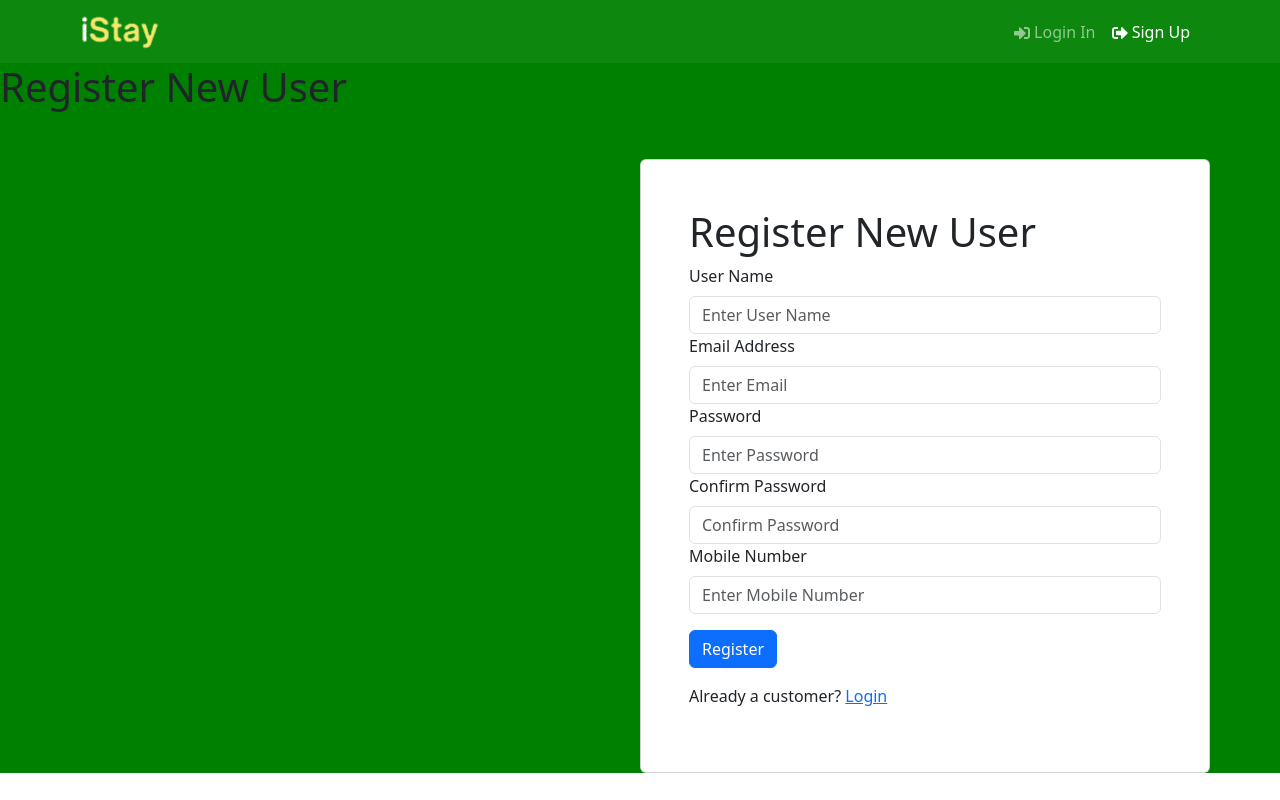
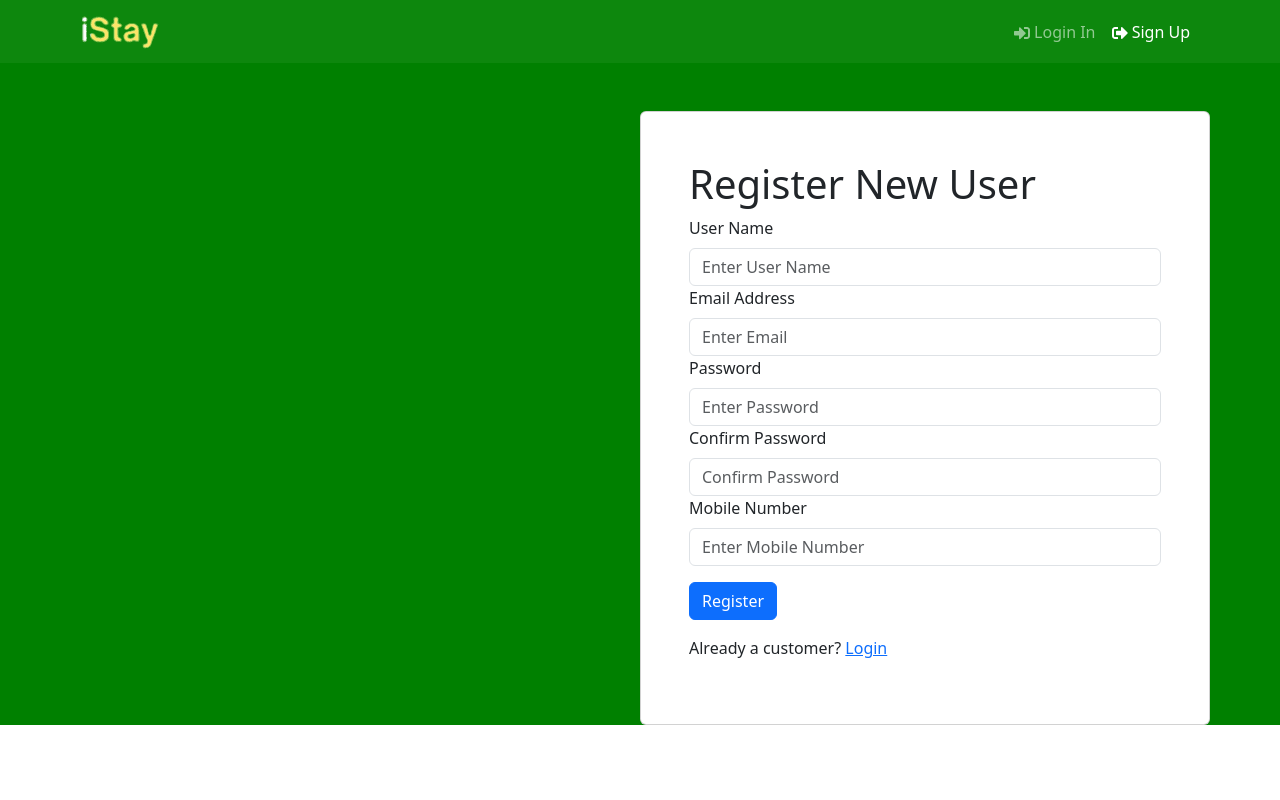
Before and after one commit to Athulraj10/iStay, a React (Vite) app in the folder frontend/: page /register in a window 1280 px wide. Built offline with nearby package versions, Linux system fonts and the light colour scheme.

Commit message:
removed unwanted code in Register page

```diff
--- a/frontend/src/components/Register/Register.jsx
+++ b/frontend/src/components/Register/Register.jsx
@@ -1,167 +1,3 @@
-// import React, { useState } from "react";
-// import { Button, Col, Form, Row } from "react-bootstrap";
-// import { Link } from "react-router-dom";
-// import FormContainer from "../Forms/FormContainer";
-
-// const Register = () => {
-//   const [userName, setUserName] = useState("");
-//   const [email, setEmail] = useState("");
-//   const [password, setPassword] = useState("");
-//   const [confirmPassword, setConfirmPassword] = useState("");
-//   const [mobile, setMobile] = useState("");
-
-//   // State variables for validation errors
-//   const [userNameError, setUserNameError] = useState("");
-//   const [emailError, setEmailError] = useState("");
-//   const [passwordError, setPasswordError] = useState("");
-//   const [confirmPasswordError, setConfirmPasswordError] = useState("");
-//   const [mobileError, setMobileError] = useState("");
-
-//   const validateForm = () => {
-//     let isValid = true;
-//     const hasNumber = /\d/;
-//     // Validate user name
-//     if (userName.trim() === "" ) {
-//       setUserNameError("User Name is required.");
-//       isValid = false;
-//     }else if(hasNumber.test(userName)){
-//       setUserNameError("Number Not Allowed")
-//       isValid = false;
-//     }else if(userName.length<3){
-//       setUserNameError("Please Provide Full Name")
-//     }
-//      else {
-//       setUserNameError("");
-//     }
-
-//     // Validate email
-//     if (!/^\S+@\S+\.\S+$/.test(email)) {
-//       setEmailError("Invalid email address.");
-//       isValid = false;
-//     } else {
-//       setEmailError("");
-//     }
-
-//     // Validate password
-//     if (password.length < 6) {
-//       setPasswordError("Password must be at least 6 characters.");
-//       isValid = false;
-//     } else {
-//       setPasswordError("");
-//     }
-
-//     // Validate confirm password
-//     if (password !== confirmPassword) {
-//       setConfirmPasswordError("Passwords do not match.");
-//       isValid = false;
-//     } else {
-//       setConfirmPasswordError("");
-//     }
-
-//     // Validate mobile number
-//     if (!/^\d{10}$/.test(mobile)) {
-//       setMobileError("Invalid mobile number.");
-//       isValid = false;
-//     } else {
-//       setMobileError("");
-//     }
-
-//     return isValid;
-//   };
-
-//   const handleSubmit = (e) => {
-//     e.preventDefault();
-
-//     // Validate the form
-//     if (validateForm()) {
-//       // Form is valid, you can submit it here
-//       console.log("Form submitted");
-//     } else {
-//       // Form is not valid, do not submit
-//     }
-//   };
-
-//   return (
-//     <FormContainer>
-//       <h1>Register New User</h1>
-//       <Form onSubmit={handleSubmit}>
-//         {/* User Name */}
-//         <Form.Group controlId="userName">
-//           <Form.Label>User Name</Form.Label>
-//           <Form.Control
-//             type="text"
-//             placeholder="Enter User Name"
-//             value={userName}
-//             onChange={(e) => setUserName(e.target.value)}
-//           />
-//           <Form.Text className="text-danger">{userNameError}</Form.Text>
-//         </Form.Group>
-
-//         {/* Email */}
-//         <Form.Group controlId="email">
-//           <Form.Label>Email Address</Form.Label>
-//           <Form.Control
-//             type="email"
-//             placeholder="Enter Email"
-//             value={email}
-//             onChange={(e) => setEmail(e.target.value)}
-//           />
-//           <Form.Text className="text-danger">{emailError}</Form.Text>
-//         </Form.Group>
-
-//         {/* Password */}
-//         <Form.Group controlId="password">
-//           <Form.Label>Password</Form.Label>
-//           <Form.Control
-//             type="password"
-//             placeholder="Enter Password"
-//             value={password}
-//             onChange={(e) => setPassword(e.target.value)}
-//           />
-//           <Form.Text className="text-danger">{passwordError}</Form.Text>
-//         </Form.Group>
-
-//         {/* Confirm Password */}
-//         <Form.Group controlId="confirmPassword">
-//           <Form.Label>Confirm Password</Form.Label>
-//           <Form.Control
-//             type="password"
-//             placeholder="Confirm Password"
-//             value={confirmPassword}
-//             onChange={(e) => setConfirmPassword(e.target.value)}
-//           />
-//           <Form.Text className="text-danger">{confirmPasswordError}</Form.Text>
-//         </Form.Group>
-
-//         {/* Mobile Number */}
-//         <Form.Group controlId="mobile">
-//           <Form.Label>Mobile Number</Form.Label>
-//           <Form.Control
-//             type="text"
-//             placeholder="Enter Mobile Number"
-//             value={mobile}
-//             onChange={(e) => setMobile(e.target.value)}
-//           />
-//           <Form.Text className="text-danger">{mobileError}</Form.Text>
-//         </Form.Group>
-
-//         <Button type="submit" variant="primary" className="mt-3">
-//           Register
-//         </Button>
-
-//         <Row className="py-3">
-//           <Col>
-//             Already a customer? <Link to="/login">Login</Link>
-//           </Col>
-//         </Row>
-//       </Form>
-//     </FormContainer>
-//   );
-// };
-
-
-// export default Register;
-
 import React from "react";
 import FormValidation from "../Forms/FormValidation";
 
@@ -174,7 +10,6 @@ const RegisterPage = () => {
 
   return (
     <div>
-      <h1>Register New User</h1>
       <FormValidation onSubmit={handleSubmit} />
     </div>
   );
```
